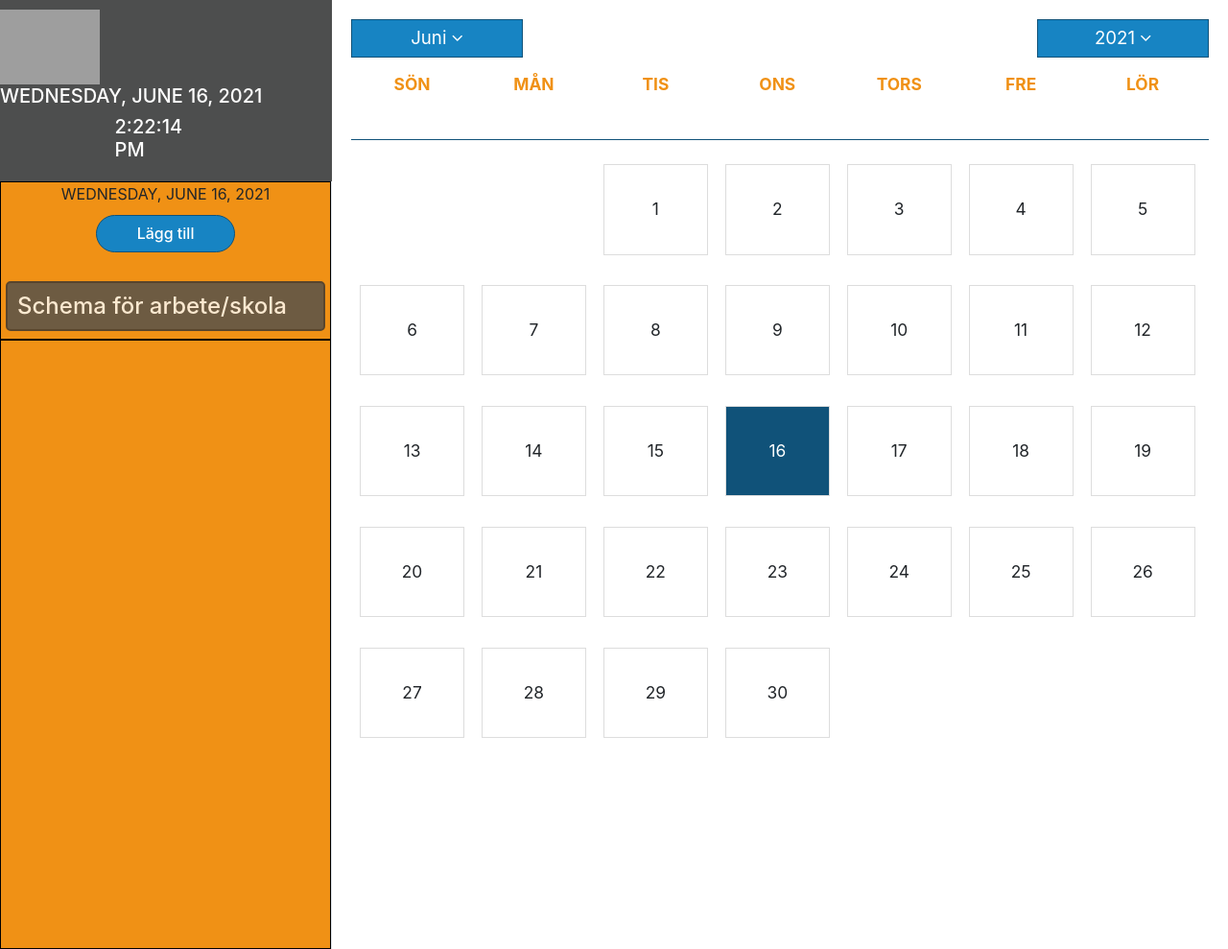
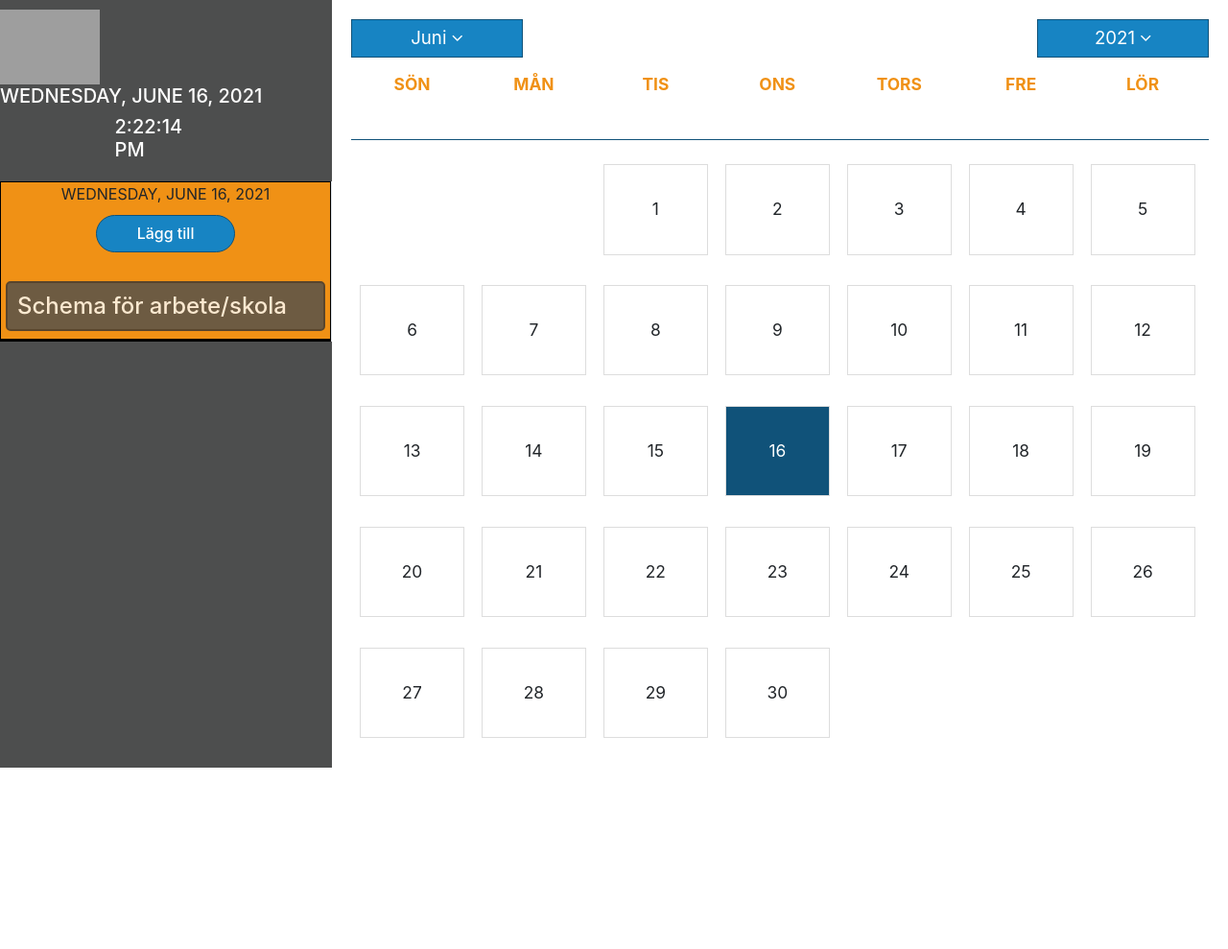
Before and after one commit to capslockrobin/Calender, a plain HTML site: page index.html in a window 1280 px wide. Shown: the whole page at 96% size. After the commit the page ends 800 px from the top, so only its background shows below. Drawn offline with nearby package versions, Linux system fonts and the light colour scheme; no server answers; grey boxes are pictures that could not be loaded.

Commit message:
removed sidebar in ul

```diff
--- a/index.html
+++ b/index.html
@@ -56,7 +56,7 @@
 
                 <!-- Start todo-section -->
                 <div class="bg-light border-right sidebar" id="sidebar-wrapper">
-                    <ul class="list-group list-group-flush overflow-auto sidebar">
+                    <ul class="list-group list-group-flush overflow-auto">
 
                         <div class="mobile-month-year-btns">
                             <div class="month-Btn hidden-for-bs" id="last-day">
--- a/styles/todo.css
+++ b/styles/todo.css
@@ -187,7 +187,6 @@ li>.delete:hover {
 -------------------------------------------------------------------*/
 
 .sidebar {
-    height: 100%;
     margin-top: 13px;
 }
 
```
